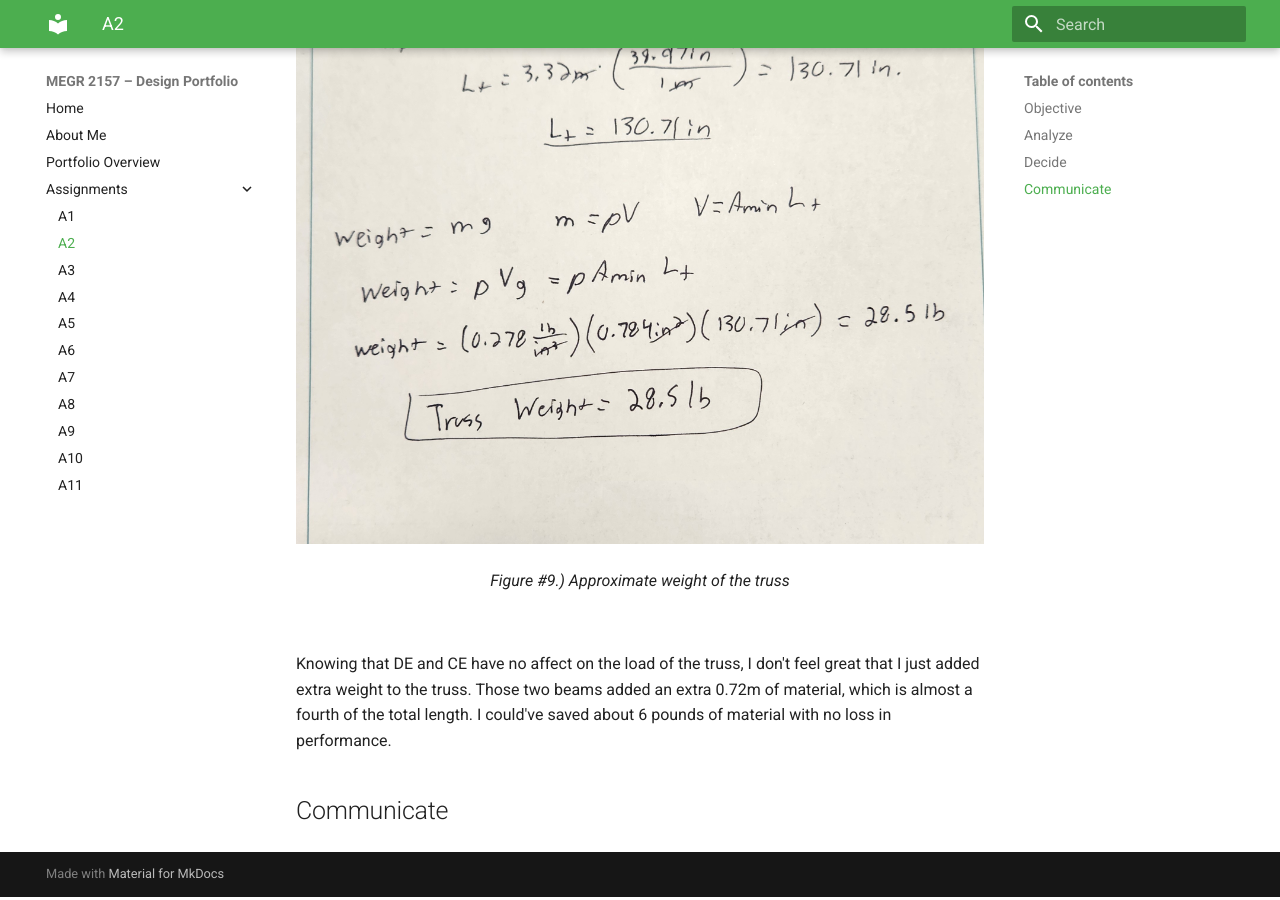
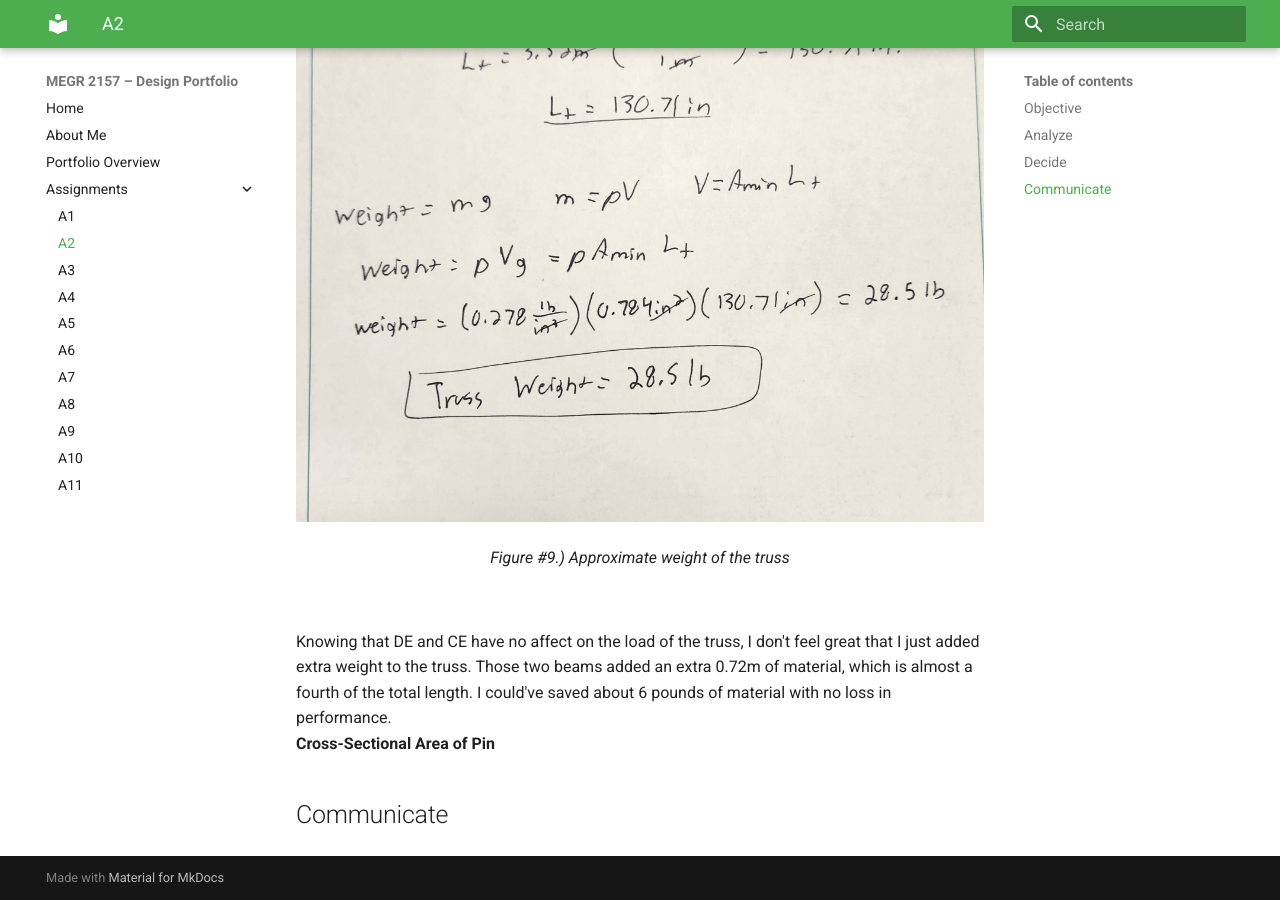
Before and after one commit to AndyChwalik/megr2157-portfolio, an MkDocs documentation site: the page built from docs/assignments/A02/index.md, in a window 1280 px wide and 900 px high, scrolled down 7861 px. Built offline with MkDocs 1.6.1 and Material for MkDocs 9.7.7, drawn with Linux system fonts in a browser that asks for light colours.

Commit message:
Update index.md

```diff
--- a/docs/assignments/A02/index.md
+++ b/docs/assignments/A02/index.md
@@ -38,7 +38,7 @@ To start designing the truss, I thought it was best to draw everything on paper.
   <img src="external_forces.jpg">
   <p><em></em>Figure #3.) Shows the full free body diagram and the external forces.</em></p>
 </div> <br>
-
+<br>
 **Internal Forces**
 
 Once the external forces were found, it was time to analyze the internal forces. It didn't matter which side of the truss I started on, since the truss is symmetrical, but I decided to start at joint A as shown in Figure #4. At joint A, there were only two forces that were acting in the vertical direction. One of those forces was known, Ay, so I decided to do the sum of the y forces first. Solving the equation gave me the simple equation Fda = Ay(d/b). Now that I have the value of Fda, I can find the value of Fea since there are only two forces in the horizontal direction. Solving for Fea, I got the equation Fea = Fda(a/d). The calculated values were Fda = 50kN tension and Fea = 40kN compression. <br>
@@ -68,7 +68,7 @@ I did draw the free body diagram and the forces for joint E, but I found out tha
 
 
 BC, BE, and CE were all found by mirroring the already found values over the axis of symmetry.
-
+<br>
 **Cross-Sectional Area of Beams**
 
 To find the required cross-sectional area of the beams, I need to identify the max internal force, the yield stress of the material, the factor of safety, and the density of the material. The max internal force was the AD and BC beams, which can be shown in Figure #6. There are different yield stresses for A500 steel based on the grade, so I decided to go with the most common grade: Grade C. When I first analyzed the problem, I used the shear strength rather than the yield strength, which can be seen in Figure #7. The correct yield stress and factor of safety can be seen in Figure #8. <br>
@@ -84,7 +84,7 @@ To find the required cross-sectional area of the beams, I need to identify the m
 </div> <br>
 
 To calculate the required cross-sectional area, the normal stress has to be less than the allowable stress. Allowable stress is the max stress we want applied on the truss. Setting up this equation gives me 3 knowns and 1 unknown - the minimum area. With simple algebra, I rearranged the equation to solve for the minimum cross-sectional area. I made sure to convert any units that needed to be converted to make the equation work.
-
+<br>
 **Approximate Weight of Truss**
 
 To get an approximate weight of the truss, I needed to find the total length of material on the truss. To do this, I looked back at my free body diagram showing the whole truss. It was easy to identify the lengths of each of the beams due to the predetermined lengths of a and b. Once the total length and cross-sectional area of the beams is found, I can calculate the approximate weight of the truss. I multiplied the density of A500 steel with the volume of the material (minimum area x total length). All work and processes can be seen more clearly in Figure #9. <br>
@@ -95,5 +95,9 @@ To get an approximate weight of the truss, I needed to find the total length of
 </div> <br>
 
 Knowing that DE and CE have no affect on the load of the truss, I don't feel great that I just added extra weight to the truss. Those two beams added an extra 0.72m of material, which is almost a fourth of the total length. I could've saved about 6 pounds of material with no loss in performance.
+<br>
+**Cross-Sectional Area of Pin**
+
+
 
 ## Communicate
```
